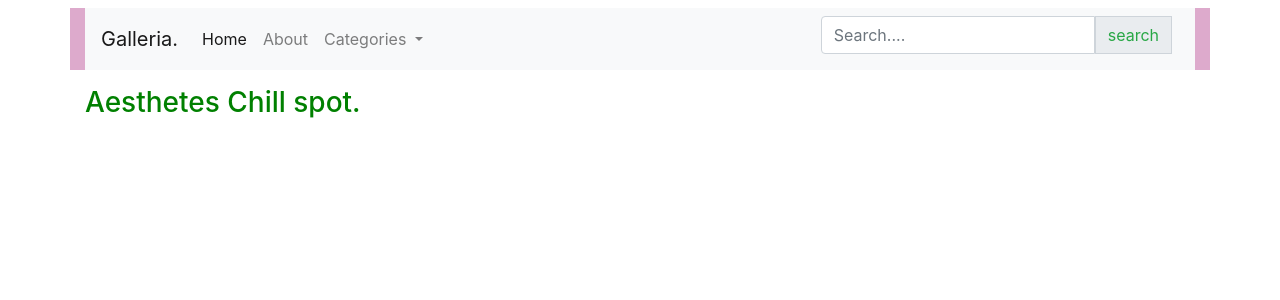
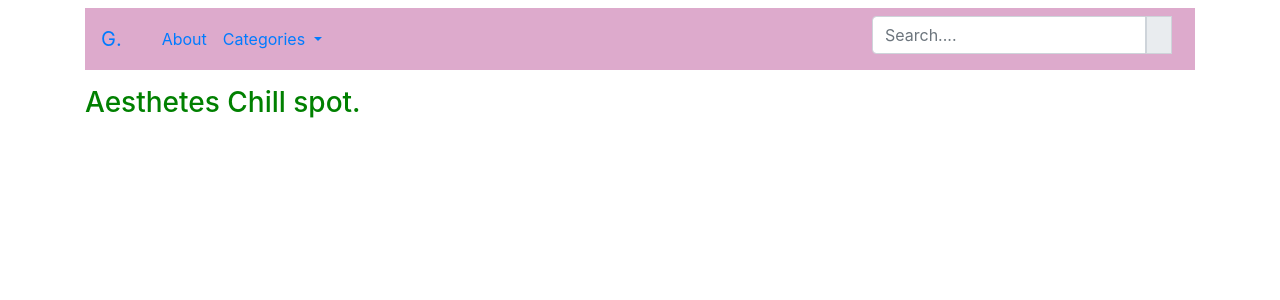
Before and after one commit to Willbeckh/galleria, a Django app: page /picasso/ in a window 1280 px wide. Shown: the top 300 px of the page. Run offline with Django 4.2, Linux system fonts and the light colour scheme; data that the repository does not hold is empty; some libraries are stand-ins or nearby versions.

Commit message:
add loader for custom css, update redirect urls

```diff
--- a/picasso/templates/picasso/navbar.html
+++ b/picasso/templates/picasso/navbar.html
@@ -1,6 +1,10 @@
-<div class="container mt-2 top__nav">
-  <nav class="navbar navbar-expand-lg navbar-light bg-light">
-    <a class="navbar-brand" href="{% url 'picasso:index' %}">Galleria.</a>
+{% load static %}
+<link rel="stylesheet" href="{% static 'picasso/style.css' %}" />
+<!-- load css file -->
+
+<div class="container mt-2">
+  <nav class="navbar navbar-expand-lg top__nav">
+    <a class="navbar-brand fw-bold" href="{% url 'picasso:index' %}">G.</a>
     <button
       class="navbar-toggler"
       type="button"
@@ -17,7 +21,8 @@
       <ul class="navbar-nav mr-auto">
         <li class="nav-item active">
           <a class="nav-link" href="{% url 'picasso:index' %}"
-            >Home <span class="sr-only">(current)</span></a
+            ><i class="fas fa-home"></i>
+            <span class="sr-only">(current)</span></a
           >
         </li>
         <li class="nav-item">
@@ -52,7 +57,9 @@
           />
           <div class="input-group-prepend">
             <div class="input-group-text">
-              <a href="#" class="text-success">search</a>
+              <a href="#" class="text-warning" role="button"
+                ><i class="fas fa-magnifying-glass"></i
+              ></a>
             </div>
           </div>
         </div>
```
